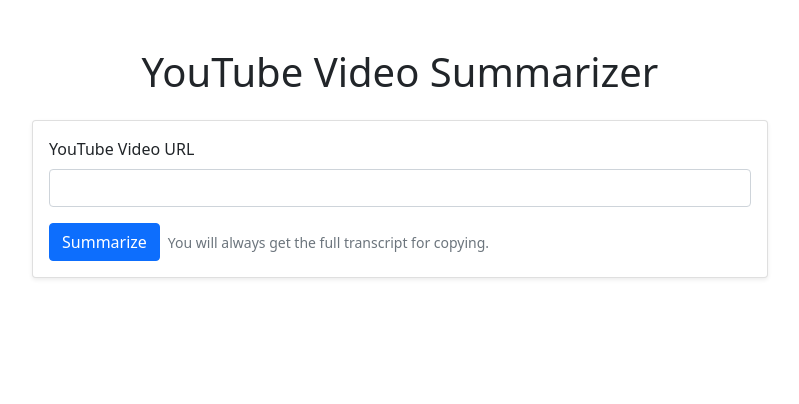
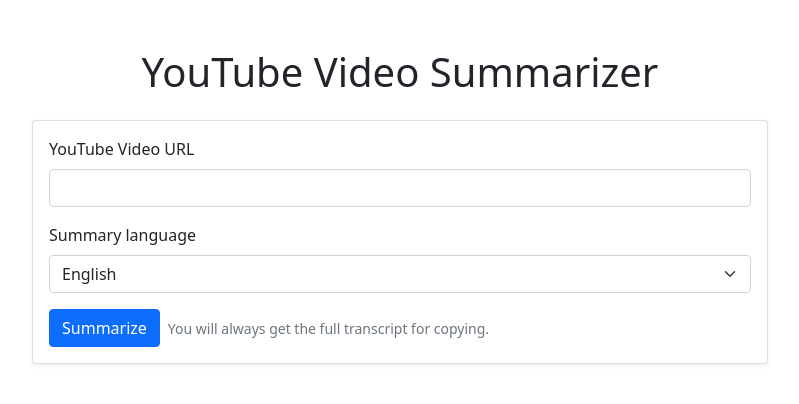
Before and after one commit to AOrlov/youtube-summarizer, a Flask app: page / in a window 1280 px wide. Shown: the top 404 px of the page, without its empty margins (240-1039 px from the left). Run offline with Flask 3, Linux system fonts and the light colour scheme.

Commit message:
feat: add summary language dropdown ui

```diff
--- a/summarizer/templates/index.html
+++ b/summarizer/templates/index.html
@@ -59,6 +59,14 @@
                                 <label for="videoUrl" class="form-label">YouTube Video URL</label>
                                 <input type="url" class="form-control" id="videoUrl" required>
                             </div>
+                            <div class="mb-3">
+                                <label for="summaryLanguage" class="form-label">Summary language</label>
+                                <select class="form-select" id="summaryLanguage">
+                                    {% for value, label in summary_language_options %}
+                                    <option value="{{ value }}"{% if value == default_summary_language %} selected{% endif %}>{{ label }}</option>
+                                    {% endfor %}
+                                </select>
+                            </div>
                             <div class="d-flex flex-wrap align-items-center gap-2">
                                 <button type="submit" class="btn btn-primary">Summarize</button>
                                 <small class="text-muted">You will always get the full transcript for copying.</small>
@@ -76,7 +84,10 @@
                                 <h5 class="mb-1">Summary</h5>
                                 <p class="text-muted small mb-0">Generated with Gemini when available.</p>
                             </div>
-                            <span class="badge bg-secondary d-none" id="languageBadge"></span>
+                            <div class="d-flex align-items-center gap-2">
+                                <span class="text-muted small">Summary language</span>
+                                <span class="badge bg-primary d-none" id="summaryLanguageBadge"></span>
+                            </div>
                         </div>
 
                         <div class="alert alert-warning d-none" id="summaryNotice"></div>
@@ -90,9 +101,13 @@
                                 <h5 class="mb-1">Transcript</h5>
                                 <p class="text-muted small mb-0">Copy/paste here if the summary API is rate-limited.</p>
                             </div>
-                            <button type="button" class="btn btn-sm btn-outline-secondary" id="copyTranscriptBtn">
-                                Copy transcript
-                            </button>
+                            <div class="d-flex align-items-center gap-2">
+                                <span class="text-muted small">Transcript language</span>
+                                <span class="badge bg-secondary d-none" id="transcriptLanguageBadge"></span>
+                                <button type="button" class="btn btn-sm btn-outline-secondary" id="copyTranscriptBtn">
+                                    Copy transcript
+                                </button>
+                            </div>
                         </div>
 
                         <div class="transcript-container" id="transcript"></div>
@@ -115,14 +130,20 @@
     <script>
         const summarizeForm = document.getElementById('summarizeForm');
         const videoUrlInput = document.getElementById('videoUrl');
+        const summaryLanguageSelect = document.getElementById('summaryLanguage');
         const resultCard = document.getElementById('resultCard');
         const progressCard = document.getElementById('progressCard');
         const summaryElement = document.getElementById('summary');
         const transcriptElement = document.getElementById('transcript');
         const copyTranscriptBtn = document.getElementById('copyTranscriptBtn');
-        const languageBadge = document.getElementById('languageBadge');
+        const summaryLanguageBadge = document.getElementById('summaryLanguageBadge');
+        const transcriptLanguageBadge = document.getElementById('transcriptLanguageBadge');
         const summaryNotice = document.getElementById('summaryNotice');
         const errorAlert = document.getElementById('errorAlert');
+        const summaryLanguageLabels = {
+            en: 'English',
+            ru: 'Russian'
+        };
 
         const setLoading = (isLoading) => {
             progressCard.style.display = isLoading ? 'block' : 'none';
@@ -132,11 +153,20 @@
             errorAlert.classList.add('d-none');
             resultCard.classList.add('d-none');
             summaryNotice.classList.add('d-none');
-            languageBadge.classList.add('d-none');
+            summaryLanguageBadge.classList.add('d-none');
+            transcriptLanguageBadge.classList.add('d-none');
             summaryElement.innerHTML = '';
             transcriptElement.textContent = '';
             copyTranscriptBtn.disabled = true;
             copyTranscriptBtn.textContent = 'Copy transcript';
+        };
+
+        const formatLanguageLabel = (languageCode) => {
+            if (!languageCode) {
+                return '';
+            }
+
+            return summaryLanguageLabels[languageCode] || languageCode.toUpperCase();
         };
 
         const canUseAsyncClipboard = () =>
@@ -195,9 +225,16 @@
             transcriptElement.textContent = hasTranscript ? data.transcript : 'Transcript unavailable.';
             copyTranscriptBtn.disabled = !hasTranscript;
 
-            if (data.language) {
-                languageBadge.textContent = `Language: ${data.language}`;
-                languageBadge.classList.remove('d-none');
+            const transcriptLanguage = data.transcript_language || data.language;
+            if (transcriptLanguage) {
+                transcriptLanguageBadge.textContent = formatLanguageLabel(transcriptLanguage);
+                transcriptLanguageBadge.classList.remove('d-none');
+            }
+
+            const summaryLanguage = data.summary_language || transcriptLanguage;
+            if (summaryLanguage) {
+                summaryLanguageBadge.textContent = formatLanguageLabel(summaryLanguage);
+                summaryLanguageBadge.classList.remove('d-none');
             }
 
             resultCard.classList.remove('d-none');
@@ -221,7 +258,8 @@
                         'Content-Type': 'application/json',
                     },
                     body: JSON.stringify({
-                        video_url: videoUrl
+                        video_url: videoUrl,
+                        summary_language: summaryLanguageSelect.value
                     })
                 });
 
@@ -254,6 +292,11 @@
         const initializeFromQuery = () => {
             const params = new URLSearchParams(window.location.search);
             const prefilledUrl = params.get('video_url') || params.get('video');
+            const requestedSummaryLanguage = params.get('summary_language');
+
+            if (summaryLanguageLabels[requestedSummaryLanguage]) {
+                summaryLanguageSelect.value = requestedSummaryLanguage;
+            }
 
             if (!prefilledUrl) {
                 return;
@@ -265,7 +308,7 @@
                 videoUrlInput.value = prefilledUrl;
             }
 
-            // Trigger summarization automatically when coming from the extension
+            // Trigger summarization automatically for direct video-entry routes.
             summarizeForm.dispatchEvent(new Event('submit', { cancelable: true }));
         };
 
--- a/summarizer/web.py
+++ b/summarizer/web.py
@@ -10,6 +10,11 @@ from .config import Config
 from .youtube import YouTubeURLValidator
 
 ALLOWED_SUMMARY_LANGUAGES = {"en", "ru"}
+SUMMARY_LANGUAGE_OPTIONS = (
+    ("en", "English"),
+    ("ru", "Russian"),
+)
+DEFAULT_SUMMARY_LANGUAGE = "en"
 
 
 def load_environment():
@@ -47,7 +52,7 @@ def get_requested_video_url(path, query_args):
     filtered_query_items = []
 
     for key, values in query_args.lists():
-        if key == "video_url":
+        if key in {"video_url", "summary_language"}:
             continue
         for value in values:
             filtered_query_items.append((key, value))
@@ -62,14 +67,34 @@ def get_requested_video_url(path, query_args):
     return None
 
 
+def get_requested_summary_language(query_args):
+    """Return a valid requested summary language or the default."""
+    summary_language = query_args.get("summary_language")
+    if summary_language in ALLOWED_SUMMARY_LANGUAGES:
+        return summary_language
+
+    return DEFAULT_SUMMARY_LANGUAGE
+
+
 @app.route("/", defaults={"path": ""})
 @app.route("/<path:path>")
 def index(path):
     requested_video_url = get_requested_video_url(path, request.args)
+    requested_summary_language = get_requested_summary_language(request.args)
     if path and requested_video_url:
-        return redirect(url_for("index", video_url=requested_video_url))
+        return redirect(
+            url_for(
+                "index",
+                video_url=requested_video_url,
+                summary_language=requested_summary_language,
+            )
+        )
 
-    return render_template("index.html")
+    return render_template(
+        "index.html",
+        default_summary_language=requested_summary_language,
+        summary_language_options=SUMMARY_LANGUAGE_OPTIONS,
+    )
 
 
 @app.route("/api/summarize", methods=["POST"])
```
Also changed, not shown: docs/plans/2026-04-11-support-youtube-home-mirrored-video-urls-and-summary-language-selection.md (+6 -6 lines), tests/test_web.py (+72 -3 lines).
